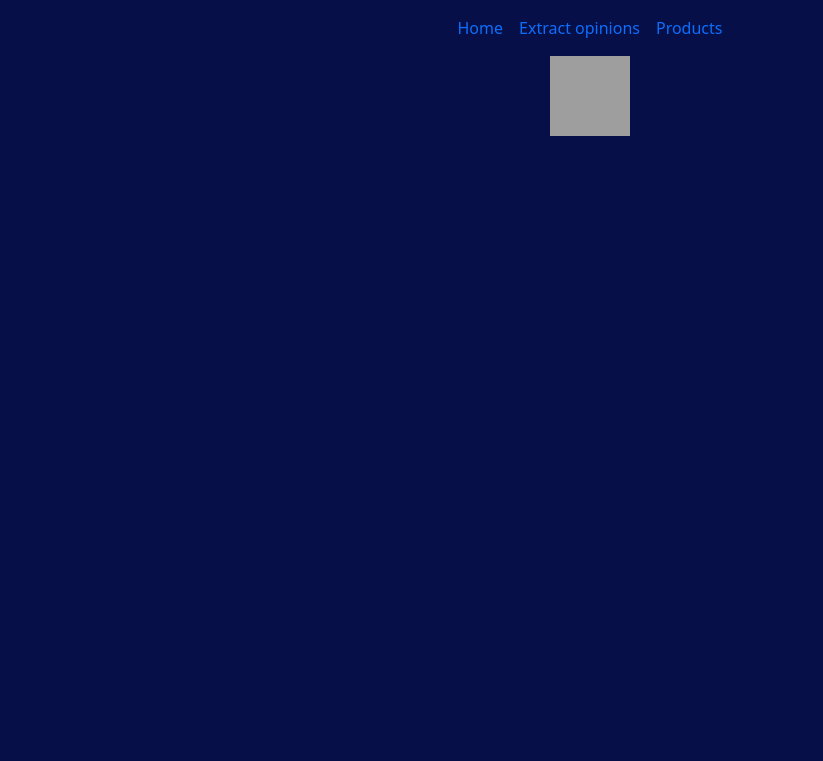
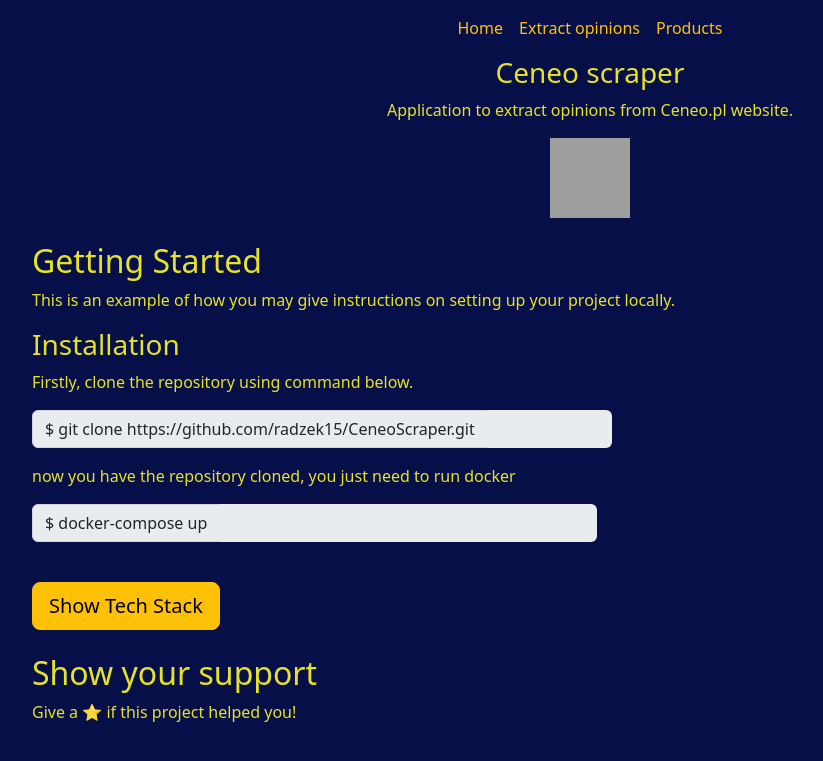
Before and after one commit to radzek15/CeneoScraper, a Flask app: page / in a window 1280 px wide. Shown: the top 761 px of the page, without its empty margins (50-873 px from the left). Run offline with Flask 3, Linux system fonts and the light colour scheme; grey boxes are pictures that could not be loaded.

Commit message:
some changes

```diff
--- a/static/style.css
+++ b/static/style.css
@@ -4,11 +4,13 @@ body {
     background-color: #060f47;
 }
 p ,h1, h2, h3, h4, h5, h6 {
-    color: #e6e219;
+    color: #e6e22a;
+}
+
+.custom-bg {
+    background-color: #063e47;
 }
 
 .home-table {
-     {
-        color: #e6e219;
-    }
+    color: #e6e219;
 }
--- a/templates/index.html
+++ b/templates/index.html
@@ -6,47 +6,79 @@
   <meta http-equiv="X-UA-Compatible" content="IE=edge" />
   <meta name="viewport" content="width=device-width, initial-scale=1.0" />
   <title>Radomir Piatkowski</title>
-  <link rel="stylesheet" href="https://cdn.jsdelivr.net/npm/bootstrap@5.1.3/dist/css/bootstrap.min.css"
-    integrity="sha384-1BmE4kWBq78iYhFldvKuhfTAU6auU8tT94WrHftjDbrCEXSU1oBoqyl2QvZ6jIW3" crossorigin="anonymous" />
+ <!-- Latest compiled and minified CSS -->
+<link href="https://cdn.jsdelivr.net/npm/bootstrap@5.2.3/dist/css/bootstrap.min.css" rel="stylesheet">
 
-  <style>
-    .analytics {
-      display: flex;
-      justify-content: center;
-      align-items: center;
-    }
-    .badges img {
-      margin-top: 35px;
-      margin-right: 15px;
-    }
-  </style>
+<!-- Latest compiled JavaScript -->
+<script src="https://cdn.jsdelivr.net/npm/bootstrap@5.2.3/dist/js/bootstrap.bundle.min.js"></script>
+
 
   <link rel="stylesheet" href="{{url_for('static', filename='style.css')}}">
 
 </head>
 
 <body>
- <nav class="navbar navbar-expand-sm justify-content-center">
+
+<div class="container">
+ <nav class="navbar navbar-expand-sm navbar-light justify-content-center">
    <ul class="navbar-nav">
     <li class="nav-item">
-      <a class="nav-link" href="/">Home</a>
+      <a class="nav-link text-warning" href="/">Home</a>
     </li>
     <li class="nav-item">
-      <a class="nav-link" href="#">Extract opinions</a>
+      <a class="nav-link text-warning" href="#">Extract opinions</a>
     </li>
     <li class="nav-item">
-      <a class="nav-link" href="#">Products</a>
+      <a class="nav-link text-warning" href="#">Products</a>
     </li>
   </ul>
 </nav>
+
+
+ <h3 align="center">Ceneo scraper</h3>
+
+ <p align="center">Application to extract opinions from Ceneo.pl website.</p>
 
  <div align="center">
       <a href="https://github.com/radzek15/CeneoScraper">
         <img src="https://icones.pro/wp-content/uploads/2021/06/icone-github-jaune.png" alt="Logo"
           width="80" height="80">
       </a>
+
  </div>
+<br>
+    <h2 id="-getting-started">Getting Started</h2>
+    <p>This is an example of how you may give instructions on setting up your project locally.
+      </p>
+    <h3 id="-installation">Installation</h3>
+    <p>Firstly, clone the repository using command below.</p>
+<div class="input-group mb-3">
+  <span class="input-group-text">$ git clone https://github.com/radzek15/CeneoScraper.git</span>
+  <input type="text" class="form-control border-0" style="max-width: 125px;" disabled>
+</div>
+<p>now you have the repository cloned, you just need to run docker</p>
+<div class="input-group mb-3">
+  <span class="input-group-text">$ docker-compose up</span>
+  <input type="text" class="form-control border-0" style="max-width: 378px;" disabled>
+</div>
+    <br>
+  <button class="btn btn-warning btn-lg" type="button" data-bs-toggle="collapse" data-bs-target="#myList" aria-expanded="false" aria-controls="myList">
+    Show Tech Stack
+  </button>
+  <ul class="list-group collapse" style="max-width: 300px;" id="myList">
+      <li class="text-warning list-group-item custom-bg" style="padding-top: 10px;">Python</li>
+      <li class="text-warning list-group-item custom-bg">BeautifulSoup</li>
+      <li class="text-warning list-group-item custom-bg">Bootstrap</li>
+      <li class="text-warning list-group-item custom-bg">Flask</li>
+      <li class="text-warning list-group-item custom-bg">Chart.js</li>
+      <li class="text-warning list-group-item custom-bg">Jsonpickle</li>
+  </ul>
+    <br><br>
 
+    <h2 id="man_astronaut-show-your-support"> Show your support</h2>
+    <p>Give a ⭐️ if this project helped you!</p>
+
+</div>
 </body>
 
 </html>
```
